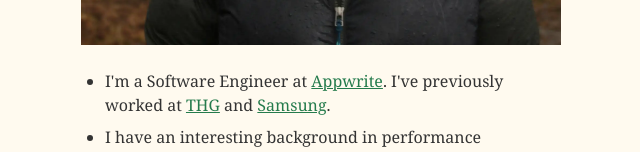
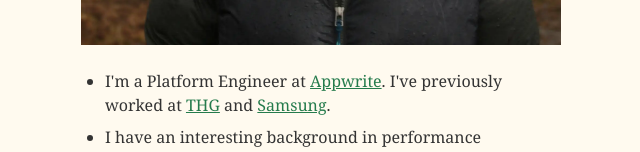
Before and after one commit to loks0n/loks0n.github.io, a SvelteKit app: page /about in a window 1280 px wide. Shown: the part 534-686 px from the top of the page, without its empty margins (319-959 px from the left). Built offline with nearby package versions, Linux system fonts and the light colour scheme.

Commit message:
chore: update role

```diff
--- a/src/routes/about/+page.svelte
+++ b/src/routes/about/+page.svelte
@@ -11,7 +11,7 @@
 	<img alt="My face" src={meSrc} />
 	<ul>
 		<li>
-			I'm a <strong>Software Engineer</strong> at <a href="https://appwrite.io">Appwrite</a>. I've
+			I'm a <strong>Platform Engineer</strong> at <a href="https://appwrite.io">Appwrite</a>. I've
 			previously worked at <a href="https://www.thg.com">THG</a> and
 			<a href="https://samsung.com">Samsung</a>.
 		</li>
```
